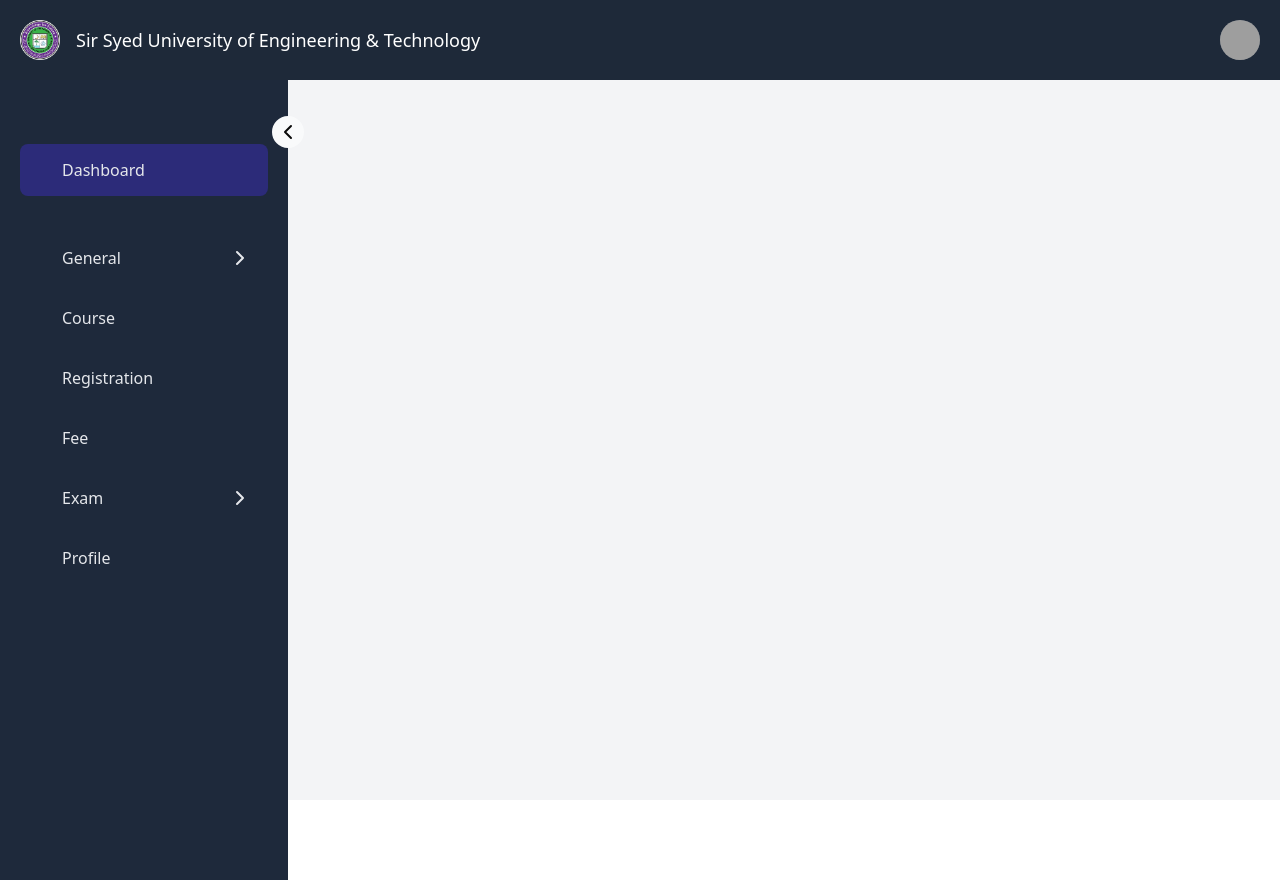
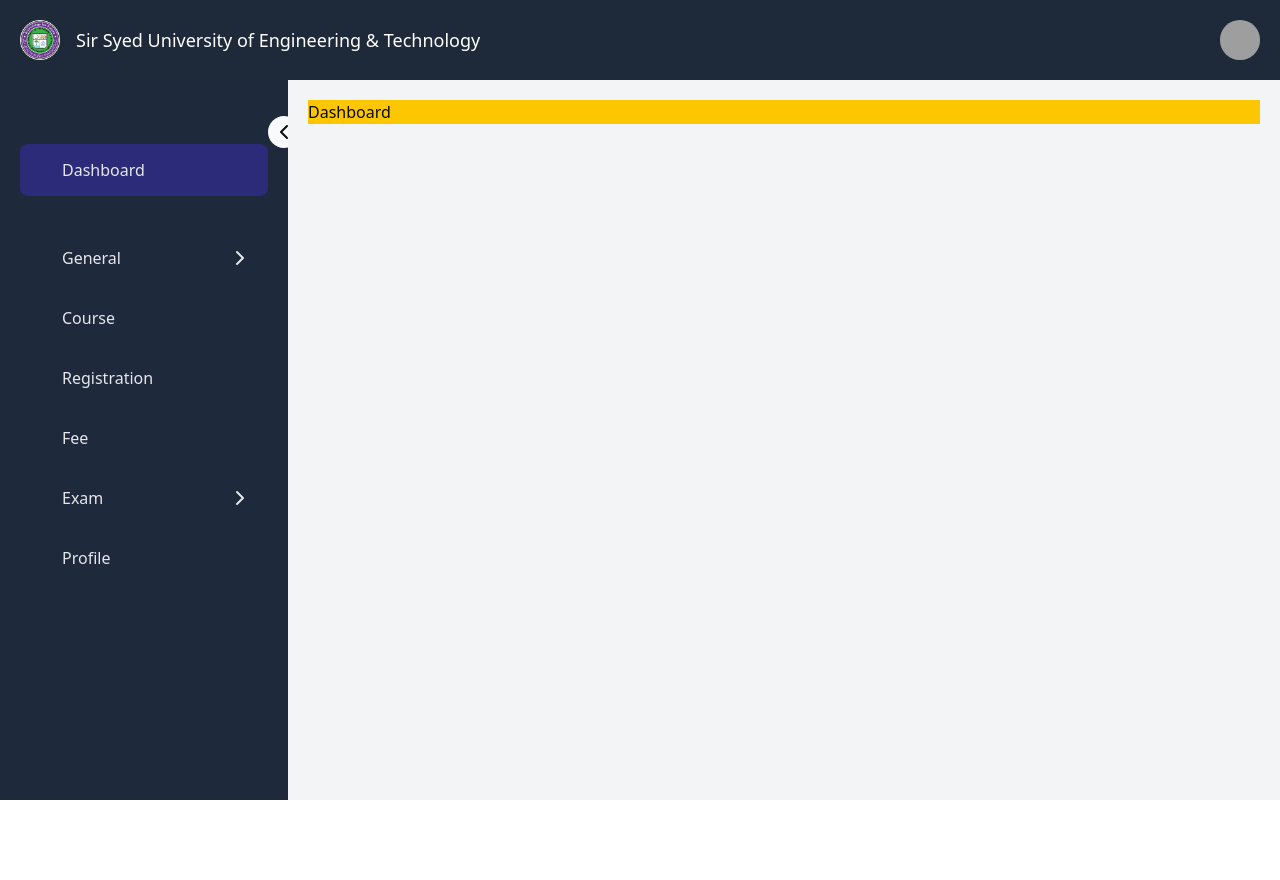
Before and after one commit to riyanj220/CMS-Portal, a React (Vite) app: page /CMS-Portal/dashboard in a window 1280 px wide. After the commit the page ends 800 px from the top, so only its background shows below. Built offline with nearby package versions, Linux system fonts and the light colour scheme; grey boxes are pictures that could not be loaded; some icons are missing.

Commit message:
Setting up routes for menu and submenus and creating respective initial componenets

```diff
--- a/src/components/AppSidebar.tsx
+++ b/src/components/AppSidebar.tsx
@@ -8,6 +8,7 @@ import LibraryBooksIcon from '@mui/icons-material/LibraryBooks';
 import SchoolIcon from '@mui/icons-material/School';
 import QuizIcon from '@mui/icons-material/Quiz';
 import CreditCardIcon from '@mui/icons-material/CreditCard';
+import { Link } from "react-router";
 
 type MenuKeys = "general" | "course" | "registration" | "fee" | "exam" | 'profile';
 
@@ -22,6 +23,7 @@ const App = () => {
     profile: false,
   });
 
+  // Toggle submenus on click
   const toggleSubMenu = (menu: MenuKeys) => {
     setSubMenus((prev) => ({
       ...prev,
@@ -31,11 +33,11 @@ const App = () => {
 
   useEffect(() => {
     const handleResize = () => {
-      if(window.innerWidth<768){
+      if (window.innerWidth < 768) {
         setOpen(false);
       }
 
-      else{
+      else {
         setOpen(true);
       }
     };
@@ -47,42 +49,46 @@ const App = () => {
       window.removeEventListener("resize", handleResize);
     };
 
-  },[])
+  }, [])
 
+
+  // Menu items with potential submenus
   const Menus = [
-    { title: "Dashboard", icon: <DashboardIcon /> },
+    { title: "Dashboard", icon: <DashboardIcon />, path: "" },
     {
       title: "General",
       icon: <MenuIcon />,
       gap: true,
       subMenu: ["Time table", "Todo list", "Attendance", "Announcements"],
       key: "general",
+      path: "general",
     },
-    { title: "Course", icon: <SchoolIcon />, key: "course" },
-    { title: "Registration", icon: <LibraryBooksIcon />, key: "registration" },
-    { title: "Fee", icon: <CreditCardIcon />, key: "fee" },
+    { title: "Course", icon: <SchoolIcon />, key: "course", path: "course" },
+    { title: "Registration", icon: <LibraryBooksIcon />, key: "registration", path: "registration" },
+    { title: "Fee", icon: <CreditCardIcon />, key: "fee", path: "fee" },
     {
       title: "Exam",
       icon: <QuizIcon />,
       subMenu: ["Print unofficial transcript", "Exam seating plan", "Assessment result", "Print admit card"],
-      key: "exam"
+      key: "exam",
+      path: "exam",
     },
-    { title: "Profile", icon: <AccountBoxIcon />, key: "profile" },
+    { title: "Profile", icon: <AccountBoxIcon />, key: "profile", path: "profile" },
   ];
 
   return (
-    <div className={`${open? "w-60 flex flex-col h-screen sm:w-72" : "w-16 h-full sm:w-24 "}`}>
+    <div className={`max-h-[90vh] h-full overflow-y-auto ${open? "w-60 flex flex-col  sm:w-72" : "w-16 h-full sm:w-24 overflow-y-hidden"}`}>
       {/* Sidebar section */}
       <div
         className={`${
           open ? "w-60 sm:w-72 p-5" : "w-16 p-1 sm:w-24 sm:p-5"
-        } bg-[#1E293B] h-screen pt-8 relative duration-300 ease-in-out`}
+        } bg-[#1E293B] h-screen pt-8 relative duration-300 ease-in-out overflow-x-hidden`}
       >
         {/* Toggle button sections */}
         <div
-          className={`absolute cursor-pointer -right-4 top-9 w-8 h-8 p-0.5 bg-gray-50 border-gray-50 border-2 rounded-full text-xl flex items-center justify-center ${
+          className={`absolute cursor-pointer -right-3 top-9 w-8 h-8 p-0.5 bg-gray-50 border-gray-50 border-2 rounded-full text-xl flex items-center justify-center ${
             !open && "rotate-180"
-          } transition-all ease-in-out duration-300`}
+          } transition-all ease-in-out duration-300 `}
           onClick={() => setOpen(!open)}
         >
           {open ? <ChevronLeftIcon /> : <ChevronLeftIcon />}
@@ -93,53 +99,54 @@ const App = () => {
           {Menus.map((Menu, index) => (
             <li
               key={index}
-              className={`flex flex-col rounded-md py-3 px-4 cursor-pointer hover:text-white text-gray-200 hover:bg-indigo-800/50 transition-all ease-in-out duration-300 ${
-                Menu.gap ? "mt-9" : "mt-2"
-              } ${index === 0 && "bg-indigo-700/40"}`}
+              className={`flex flex-col rounded-md py-3 px-4 cursor-pointer hover:text-white text-gray-200 hover:bg-indigo-800/50 transition-all ease-in-out duration-300 ${Menu.gap ? "mt-9" : "mt-2"} ${index === 0 && "bg-indigo-700/40"}`}
             >
+              {/* Main Menu item - linkable if no submenu */}
+              {!Menu.subMenu ? (
+                <Link to={`/dashboard/${Menu.path}`} className="flex items-center gap-2">
+                  <span className="text-lg">{Menu.icon}</span>
+                  <span className={`${!open && "hidden"} origin-left ease-in-out duration-300`}>
+                    {Menu.title}
+                  </span>
+                </Link>
+              ) : (
+                <>
+                  {/* Menu item with submenu toggle */}
                   <div
                     className="flex items-center justify-between gap-x-4"
                     onClick={() => Menu.key && toggleSubMenu(Menu.key as MenuKeys)}
                   >
                     <div className="flex items-center gap-2">
                       <span className="text-lg">{Menu.icon}</span>
-                  <span
-                    className={`${
-                      !open && "hidden"
-                    } origin-left ease-in-out duration-300`}
-                  >
+                      <span className={`${!open && "hidden"} origin-left ease-in-out duration-300`}>
                         {Menu.title}
                       </span>
                     </div>
-
-                {Menu.subMenu && (
                     <span
-                    className={`ml-auto cursor-pointer text-sm ${
-                      Menu.key && subMenus[Menu.key as MenuKeys] ? "rotate-360" : ""
-                    } transition-transform ease-in-out duration-300 ${
-                      !open ? "hidden" : ""
-                    }`}
+                      className={`ml-auto cursor-pointer text-sm ${subMenus[Menu.key as MenuKeys] ? "rotate-360" : ""} transition-transform ease-in-out duration-300 ${!open ? "hidden" : ""}`}
                     >
-                    {Menu.key && subMenus[Menu.key as MenuKeys] ? <ChevronDownIcon /> : <ChevronRightIcon />}
+                      {subMenus[Menu.key as MenuKeys] ? <ChevronDownIcon /> : <ChevronRightIcon />}
                     </span>
-                )}
                   </div>
-
                   {/* Sidebar submenus Navbar Items */}
                   {open && Menu.subMenu && Menu.key && subMenus[Menu.key as MenuKeys] && (
                     <ul className="pl-3 pt-4 text-gray-300">
                       {Menu.subMenu.map((subMenu, subIndex) => (
-                    <li
-                      key={subIndex}
-                      className="text-sm flex items-center gap-x-2 py-3 px-2 hover:bg-indigo-600 rounded-lg"
+                        <li key={subIndex} className="text-sm flex items-center gap-x-2 py-3 px-2 hover:bg-indigo-600 rounded-lg">
+                          <Link
+                            to={`/dashboard/${Menu.path}/${subMenu.toLowerCase().replace(/ /g, "-")}`}
+                            className="flex items-center gap-x-2 w-full"
                           >
-                      <span className="text-gray-400">
+                            <span className="text-gray-300">
                               <ChevronRightIcon className="text-xs" />
                             </span>
-                      {subMenu}
+                            <span className="text-gray-300">{subMenu}</span>
+                          </Link>
                         </li>
                       ))}
                     </ul>
+                  )}
+                </>
               )}
             </li>
           ))}
--- /dev/null
+++ b/src/components/Course.tsx
@@ -0,0 +1,9 @@
+
+
+const Course = () => {
+  return (
+    <div>Course</div>
+  )
+}
+
+export default Course;
--- a/src/components/Dashboard.tsx
+++ b/src/components/Dashboard.tsx
@@ -2,7 +2,7 @@
 export const Dashboard = () => {
     return (
         <>
-            <h1>Dashboard</h1>
+            <h1 className="bg-yellow-400">Dashboard</h1>
         </>
     );
 }
--- /dev/null
+++ b/src/components/Exam.tsx
@@ -0,0 +1,10 @@
+
+
+
+export const Exam = () => {
+  return (
+    <div>Exam</div>
+  )
+}
+
+export default Exam;
--- /dev/null
+++ b/src/components/Fee.tsx
@@ -0,0 +1,11 @@
+
+
+
+const Fee = () => {
+  return (
+    <div>Fee</div>
+  )
+}
+
+
+export default Fee;
--- /dev/null
+++ b/src/components/General.tsx
@@ -0,0 +1,15 @@
+import { useParams } from "react-router";
+
+
+const General = () => {
+    const { submenu } = useParams();  // Access submenu path parameter
+
+    return (
+      <div>
+        <h1>{submenu ? `${submenu} Page` : "General Page"}</h1>
+        {/* Render content based on submenu */}
+      </div>
+    );
+  };
+
+  export default General;
--- /dev/null
+++ b/src/components/Profile.tsx
@@ -0,0 +1,10 @@
+
+
+const Profile = () => {
+  return (
+    <div>Profile</div>
+  )
+}
+
+
+export default Profile;
--- /dev/null
+++ b/src/components/Registration.tsx
@@ -0,0 +1,10 @@
+
+
+const Registration = () => {
+  return (
+    <div>Registration</div>
+  )
+}
+
+
+export default Registration;
--- a/src/components/RootLayout.tsx
+++ b/src/components/RootLayout.tsx
@@ -4,15 +4,19 @@ import AppSidebar from "./AppSidebar";
 
 export const RootLayout = () => {
     return (
-        <div className="bg-gray-100 h-screen flex flex-col">
-            <AppBarComponent/>
-            <AppSidebar>
-            </AppSidebar>
+        <div className="bg-gray-100 min-h-screen flex flex-col ">
+            {/* AppBar - remains at the top */}
+            <AppBarComponent />
 
-            <div className="flex-1 overflow-y-auto">
-                <Outlet />
+            <div className="flex flex-1">
+                {/* Sidebar section */}
+                <AppSidebar />
+
+                {/* Main content - adjust based on sidebar state */}
+                <div className="flex-1 p-5 overflow-y-auto">
+                    <Outlet />
+                </div>
             </div>
-
         </div>
     );
-}
+};
--- a/src/router.tsx
+++ b/src/router.tsx
@@ -3,6 +3,13 @@ import { createBrowserRouter, createRoutesFromElements } from "react-router";
 import { Login } from "./components/Login";
 import { RootLayout } from "./components/RootLayout";
 import { Dashboard } from "./components/Dashboard";
+import General from "./components/General";
+import Course from "./components/Course";
+import Registration from "./components/Registration";
+import Fee from "./components/Fee";
+import Exam from "./components/Exam";
+import Profile from "./components/Profile";
+
 
 
 
@@ -13,7 +20,16 @@ export const router = createBrowserRouter(
             <Route path="/login" element={<Login/>}></Route>
 
             <Route path="/dashboard" element={<RootLayout/>}>
-                <Route path="dashboard" element={<Dashboard/>}></Route>
+                <Route index element={<Dashboard/>}></Route>
+                <Route path="general" element={<General/>} />
+                <Route path="course" element={<Course />} />
+                <Route path="registration" element={<Registration />} />
+                <Route path="fee" element={<Fee />} />
+                <Route path="exam" element={<Exam />} />
+                <Route path="profile" element={<Profile />} />
+
+                <Route path="general/:submenu/" element={<General/>} />
+                <Route path="exam/:submenu/" element={<Exam/>} />
             </Route>
         </>
     ),
```
Lines whose indentation alone changed are shown as unchanged.
